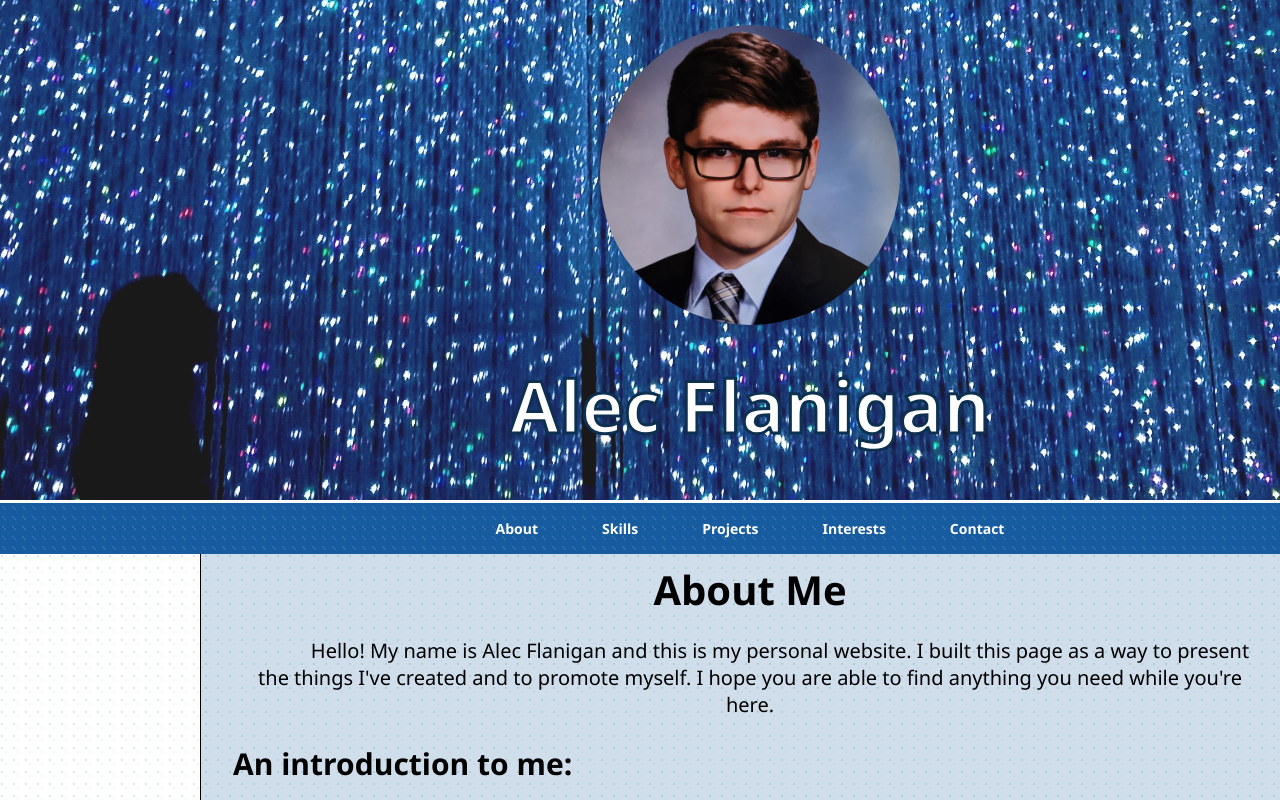
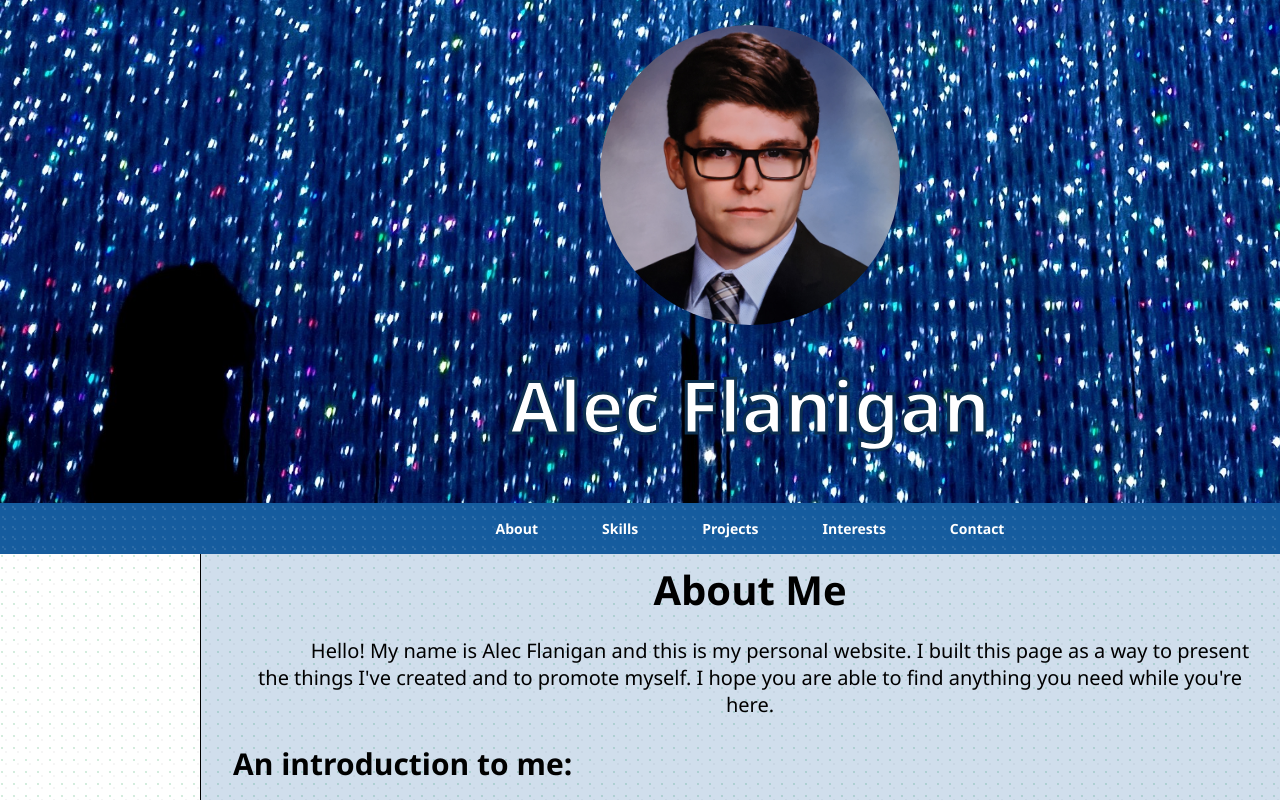
Before and after one commit to flanigana/personal-website, a React (Create React App) app: page / in a window 1280 px wide. Shown: the top 800 px of the page. Built offline with nearby package versions, Linux system fonts and the light colour scheme.

Commit message:
Fixed header image.

```diff
--- a/src/App.css
+++ b/src/App.css
@@ -8,17 +8,12 @@ h1 {
   margin: 0;
 }
 
-#header-container::before {
+#header-container {
   background-image: url("./images/header-image.jpg");
   background-size: cover;
-  content: "";
-  display: block;
-  position: absolute;
   background-position-y: 70%;
   width: 100%;
   min-height: 500px;
-  z-index: -2;
-  opacity: 90%;
 }
 
 header {
```
